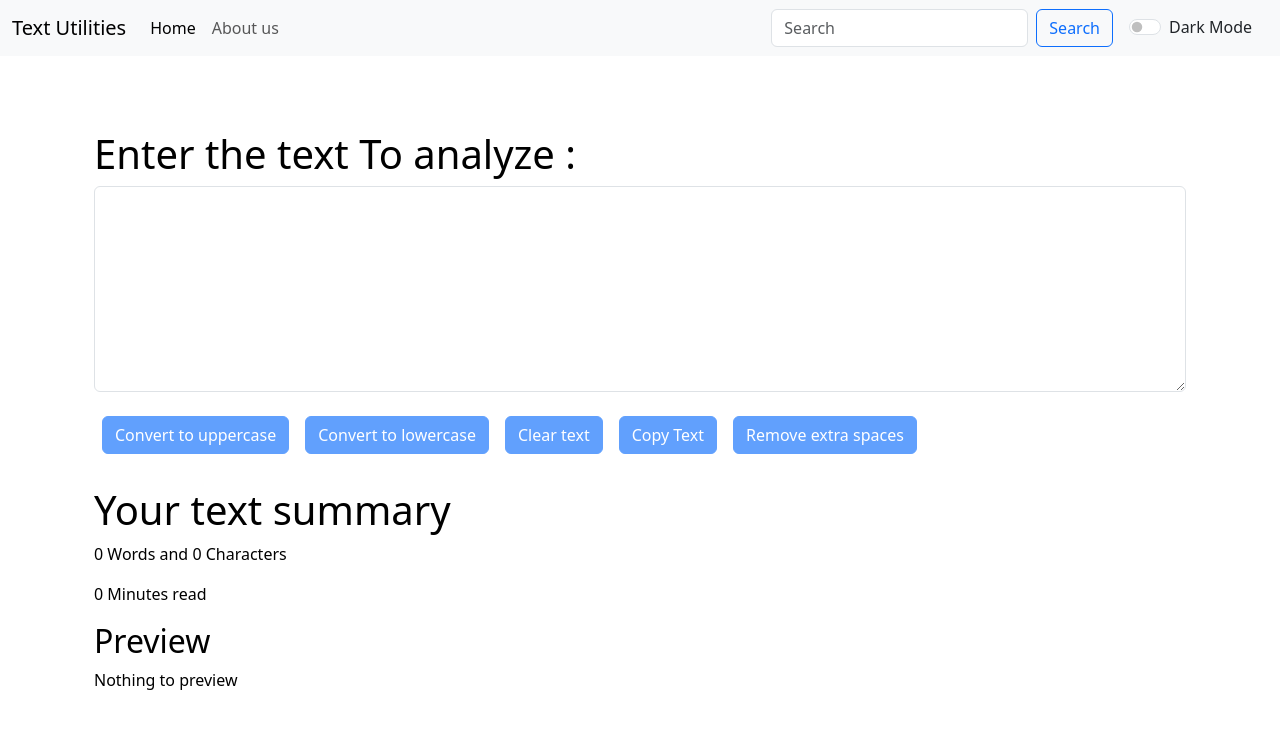
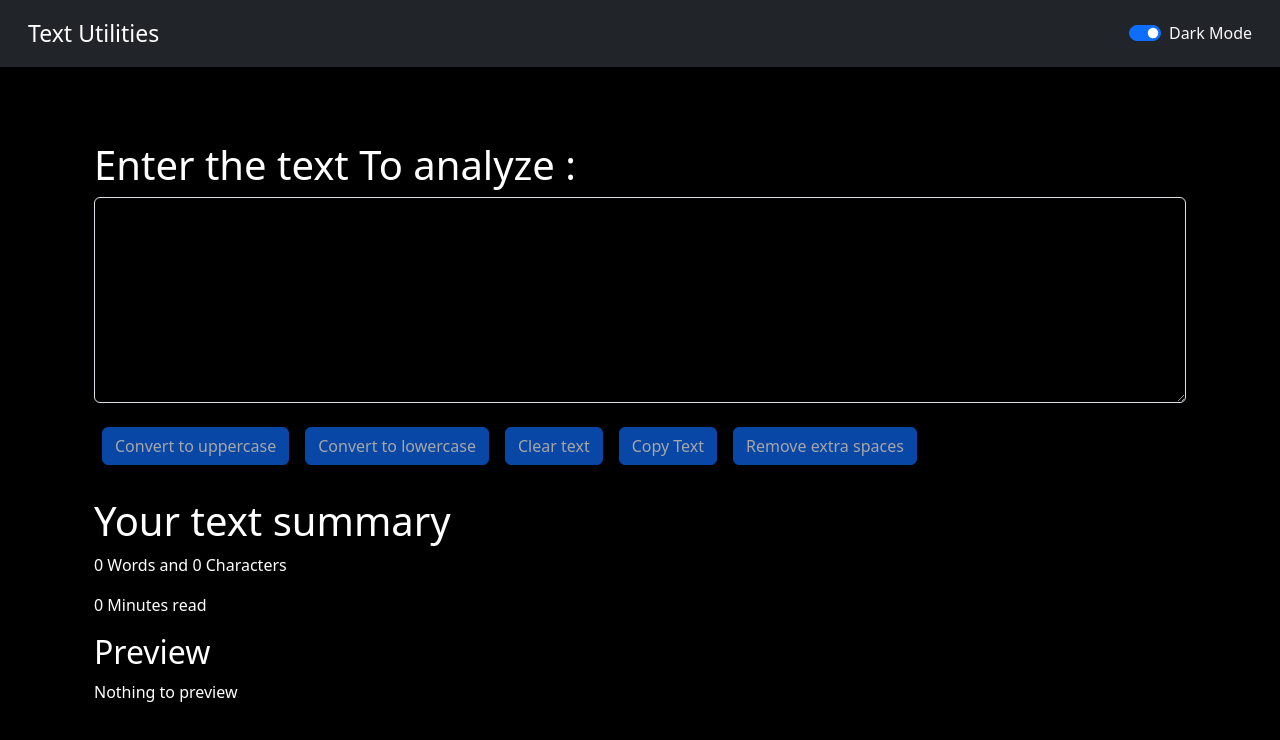
Before and after one commit to rakeshmuntha/REACT, a React (Create React App) app in the folder my-app/: page / in a window 1280 px wide. Shown: the top 740 px of the page. Built offline with nearby package versions, Linux system fonts and the light colour scheme.

Commit message:
final completed

```diff
--- a/my-app/src/App.js
+++ b/my-app/src/App.js
@@ -3,8 +3,6 @@ import "./App.css";
 import Navbar from "./components/Navbar";
 import TextForm from "./components/TextForm";
 import Alert from "./components/Alert";
-import About from "./components/About";
-import { Routes, Route } from 'react-router-dom';
 
 function App() {
 	const [mode, setmode] = useState('light');
@@ -34,10 +32,7 @@ function App() {
 			<Navbar title="Text Utilities" about="About us" mode={mode} togglemode={togglemode} />
 			<Alert alert={alert} />
 			<div className="container mb-3">
-				<Routes>
-					<Route exact path="/" element={<TextForm title="Enter the text To analyze :" alerto={showAlert} mode={mode} />} />
-					<Route exact path="/about" element={<About mode={mode} />} />
-				</Routes>
+				<TextForm title="Enter the text To analyze :" alerto={showAlert} mode={mode} />
 			</div>
 		</div>
 	);
--- a/my-app/src/components/Navbar.js
+++ b/my-app/src/components/Navbar.js
@@ -1,31 +1,30 @@
-import React from 'react';
+import React, { useRef, useEffect } from 'react';
 import { Link } from 'react-router-dom';
 
 function Navbar(props) {
+
+	const ref = useRef();
+
+	 useEffect(() => {
+    if (ref.current) {
+      ref.current.click(); // Call click() only once after component mounts
+    }
+  }, []);
+
 	return (
 		<div className='rakesh'>
-			<nav className={`navbar navbar-expand-lg navbar-${props.mode} bg-${props.mode}`}>
+			<nav className={`navbar navbar-expand-lg navbar-${props.mode} bg-${props.mode}`} style={{height: '4.2rem'}}>
 				<div className="container-fluid">
-					<Link className="navbar-brand" to="">{props.title}</Link>
+					<Link className="navbar-brand" to="" style={{padding: '1rem', fontSize:'23px'}}>{props.title}</Link>
 					<button className="navbar-toggler" type="button" data-bs-toggle="collapse" data-bs-target="#navbarSupportedContent" aria-controls="navbarSupportedContent" aria-expanded="false" aria-label="Toggle navigation">
 						<span className="navbar-toggler-icon"></span>
 					</button>
 					<div className="collapse navbar-collapse" id="navbarSupportedContent">
 						<ul className="navbar-nav me-auto mb-2 mb-lg-0">
-							<li className="nav-item">
-								<Link className="nav-link active" aria-current="page" to="">Home</Link>
-							</li>
-							<li className="nav-item">
-								<Link className="nav-link" to="/about">{props.about}</Link>
-							</li>
+
 						</ul>
-
-						<form className="d-flex" role="search">
-							<input className="form-control me-2" type="search" placeholder="Search" aria-label="Search" />
-							<button className="btn btn-outline-primary" type="submit">Search</button>
-						</form>
 						<div className={`form-check form-switch text-${props.mode === 'light' ? 'dark' : 'light'} mx-3`}>
-							<input style={{cursor: 'pointer'}} className="form-check-input" onClick={props.togglemode} type="checkbox" role="switch" id="switchCheckDefault"/>
+							<input style={{cursor: 'pointer'}} ref={ref} className="form-check-input" onClick={props.togglemode} type="checkbox" role="switch" id="switchCheckDefault" defaultChecked />
 								<label style={{cursor: 'pointer'}} className="form-check-label" htmlFor="switchCheckDefault">Dark Mode</label>
 						</div>
 					</div>
--- a/my-app/src/components/TextForm.js
+++ b/my-app/src/components/TextForm.js
@@ -73,10 +73,6 @@ function TextForm(props) {
                 <h2>Preview</h2>
                 <p>{text.length > 0 ? text : 'Nothing to preview'}</p>
             </div>
-
-
-
-
         </>
     )
 }
```
Also changed, not shown: my-app/src/components/Apple.jsx (deleted, +0 -13 lines).
